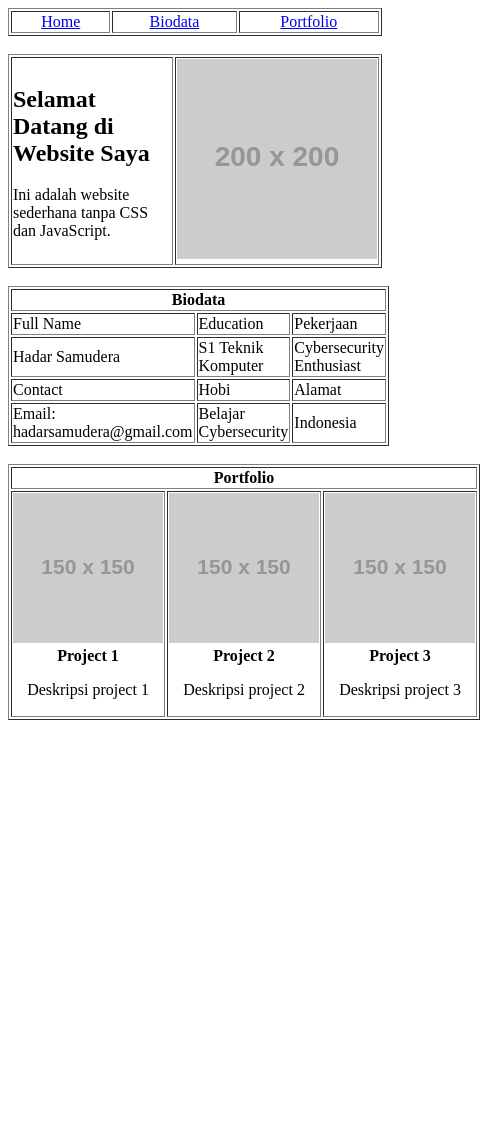
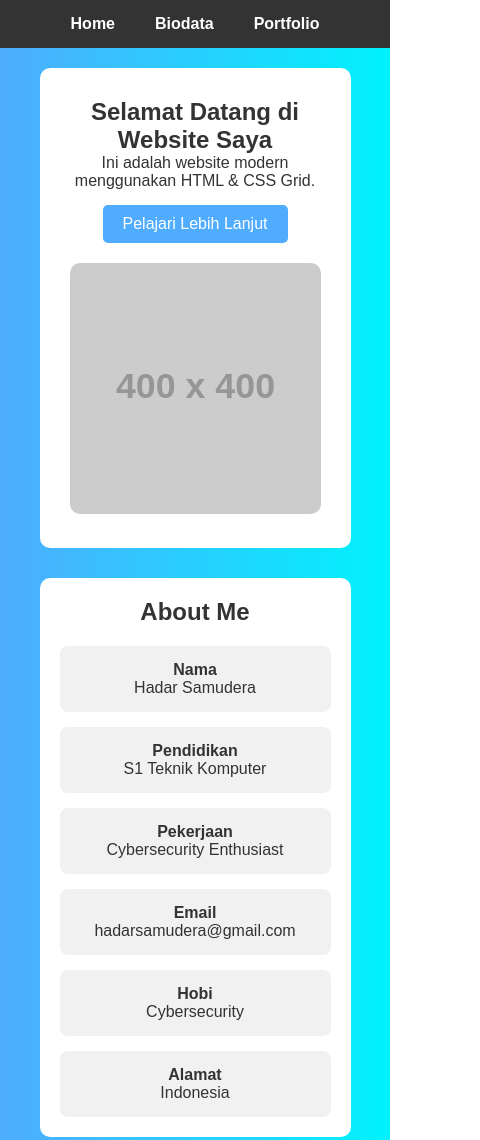
Before and after one commit to clonedone0102/bootcamp-task1, a plain HTML site: page index.html in a window 390 px wide. Shown: the top 1140 px of the page, 480 px wide, since content can reach past the window. Before the commit the page ends 844 px from the top, so only its background shows below. Drawn offline with Linux system fonts and the light colour scheme; placeholder pictures from the web are drawn by us.

Commit message:
Revamp index.html with modern HTML and CSS
Updated the HTML structure and styles for a modern look, including a responsive design using CSS Grid.

```diff
--- a/index.html
+++ b/index.html
@@ -1,88 +1,208 @@
 <!DOCTYPE html>
-<html>
+<html lang="id">
 <head>
-    <title>Simple HTML Website</title>
+    <meta charset="UTF-8">
+    <meta name="viewport" content="width=device-width, initial-scale=1.0">
+    <title>Website Hadar</title>
+
+    <style>
+        * {
+            margin: 0;
+            padding: 0;
+            box-sizing: border-box;
+            font-family: Arial, sans-serif;
+        }
+
+        body {
+            background: linear-gradient(to right, #4facfe, #00f2fe);
+            color: #333;
+        }
+
+        /* NAVBAR */
+        nav {
+            display: flex;
+            justify-content: center;
+            background: #333;
+            padding: 15px;
+        }
+
+        nav a {
+            color: white;
+            margin: 0 20px;
+            text-decoration: none;
+            font-weight: bold;
+        }
+
+        nav a:hover {
+            color: #00f2fe;
+        }
+
+        /* CONTAINER */
+        .container {
+            width: 90%;
+            margin: auto;
+            padding: 20px;
+        }
+
+        /* HERO */
+        .hero {
+            display: grid;
+            grid-template-columns: 1fr 1fr;
+            align-items: center;
+            gap: 20px;
+            background: white;
+            padding: 30px;
+            border-radius: 10px;
+        }
+
+        .hero img {
+            width: 100%;
+            border-radius: 10px;
+        }
+
+        .btn {
+            display: inline-block;
+            margin-top: 15px;
+            padding: 10px 20px;
+            background: #4facfe;
+            color: white;
+            border-radius: 5px;
+            text-decoration: none;
+        }
+
+        /* BIODATA */
+        .biodata {
+            margin-top: 30px;
+            background: white;
+            padding: 20px;
+            border-radius: 10px;
+        }
+
+        .biodata h2 {
+            text-align: center;
+            margin-bottom: 20px;
+        }
+
+        .bio-grid {
+            display: grid;
+            grid-template-columns: repeat(3, 1fr);
+            gap: 15px;
+        }
+
+        .box {
+            background: #f1f1f1;
+            padding: 15px;
+            text-align: center;
+            border-radius: 8px;
+        }
+
+        /* PORTFOLIO */
+        .portfolio {
+            margin-top: 30px;
+            background: white;
+            padding: 20px;
+            border-radius: 10px;
+        }
+
+        .portfolio h2 {
+            text-align: center;
+            margin-bottom: 20px;
+        }
+
+        .port-grid {
+            display: grid;
+            grid-template-columns: repeat(3, 1fr);
+            gap: 20px;
+        }
+
+        .card {
+            background: #fafafa;
+            padding: 15px;
+            text-align: center;
+            border-radius: 10px;
+        }
+
+        .card img {
+            width: 100%;
+            border-radius: 10px;
+        }
+
+        /* RESPONSIVE */
+        @media (max-width: 768px) {
+            .hero {
+                grid-template-columns: 1fr;
+                text-align: center;
+            }
+
+            .bio-grid {
+                grid-template-columns: 1fr;
+            }
+
+            .port-grid {
+                grid-template-columns: 1fr;
+            }
+        }
+    </style>
 </head>
 <body>
 
-    <!-- Section 1: Menu -->
-    <table border="1" width="100%">
-        <tr>
-            <td align="center"><a href="#home">Home</a></td>
-            <td align="center"><a href="#biodata">Biodata</a></td>
-            <td align="center"><a href="#portfolio">Portfolio</a></td>
-        </tr>
-    </table>
+    <!-- NAVBAR -->
+    <nav>
+        <a href="#home">Home</a>
+        <a href="#biodata">Biodata</a>
+        <a href="#portfolio">Portfolio</a>
+    </nav>
 
-    <br>
+    <div class="container">
 
-    <!-- Section 2: Judul kiri, gambar kanan -->
-    <table border="1" width="100%" id="home">
-        <tr>
-            <td width="50%">
+        <!-- HERO -->
+        <section class="hero" id="home">
+            <div>
                 <h2>Selamat Datang di Website Saya</h2>
-                <p>Ini adalah website sederhana tanpa CSS dan JavaScript.</p>
-            </td>
-            <td width="50%" align="center">
-                <img src="https://via.placeholder.com/200" alt="Gambar">
-            </td>
-        </tr>
-    </table>
+                <p>Ini adalah website modern menggunakan HTML & CSS Grid.</p>
+                <a href="#" class="btn">Pelajari Lebih Lanjut</a>
+            </div>
+            <div>
+                <img src="https://via.placeholder.com/400" alt="gambar">
+            </div>
+        </section>
 
-    <br>
+        <!-- BIODATA -->
+        <section class="biodata" id="biodata">
+            <h2>About Me</h2>
+            <div class="bio-grid">
+                <div class="box"><b>Nama</b><br>Hadar Samudera</div>
+                <div class="box"><b>Pendidikan</b><br>S1 Teknik Komputer</div>
+                <div class="box"><b>Pekerjaan</b><br>Cybersecurity Enthusiast</div>
+                <div class="box"><b>Email</b><br>hadarsamudera@gmail.com</div>
+                <div class="box"><b>Hobi</b><br>Cybersecurity</div>
+                <div class="box"><b>Alamat</b><br>Indonesia</div>
+            </div>
+        </section>
 
-    <!-- Section 3: Biodata dengan 6 box -->
-    <table border="1" width="100%" id="biodata">
-        <tr>
-            <th colspan="3">Biodata</th>
-        </tr>
-        <tr>
-            <td>Full Name</td>
-            <td>Education</td>
-            <td>Pekerjaan</td>
-        </tr>
-        <tr>
-            <td>Hadar Samudera</td>
-            <td>S1 Teknik Komputer</td>
-            <td>Cybersecurity Enthusiast</td>
-        </tr>
-        <tr>
-            <td>Contact</td>
-            <td>Hobi</td>
-            <td>Alamat</td>
-        </tr>
-        <tr>
-            <td>Email: hadarsamudera@gmail.com</td>
-            <td>Belajar Cybersecurity</td>
-            <td>Indonesia</td>
-        </tr>
-    </table>
+        <!-- PORTFOLIO -->
+        <section class="portfolio" id="portfolio">
+            <h2>Portfolio</h2>
+            <div class="port-grid">
+                <div class="card">
+                    <img src="https://via.placeholder.com/200">
+                    <h3>Project 1</h3>
+                    <p>Deskripsi project 1</p>
+                </div>
+                <div class="card">
+                    <img src="https://via.placeholder.com/200">
+                    <h3>Project 2</h3>
+                    <p>Deskripsi project 2</p>
+                </div>
+                <div class="card">
+                    <img src="https://via.placeholder.com/200">
+                    <h3>Project 3</h3>
+                    <p>Deskripsi project 3</p>
+                </div>
+            </div>
+        </section>
 
-    <br>
-
-    <!-- Section 4: Portfolio -->
-    <table border="1" width="100%" id="portfolio">
-        <tr>
-            <th colspan="3">Portfolio</th>
-        </tr>
-        <tr>
-            <td align="center">
-                <img src="https://via.placeholder.com/150"><br>
-                <b>Project 1</b><br>
-                <p>Deskripsi project 1</p>
-            </td>
-            <td align="center">
-                <img src="https://via.placeholder.com/150"><br>
-                <b>Project 2</b><br>
-                <p>Deskripsi project 2</p>
-            </td>
-            <td align="center">
-                <img src="https://via.placeholder.com/150"><br>
-                <b>Project 3</b><br>
-                <p>Deskripsi project 3</p>
-            </td>
-        </tr>
-    </table>
+    </div>
 
 </body>
 </html>
```
